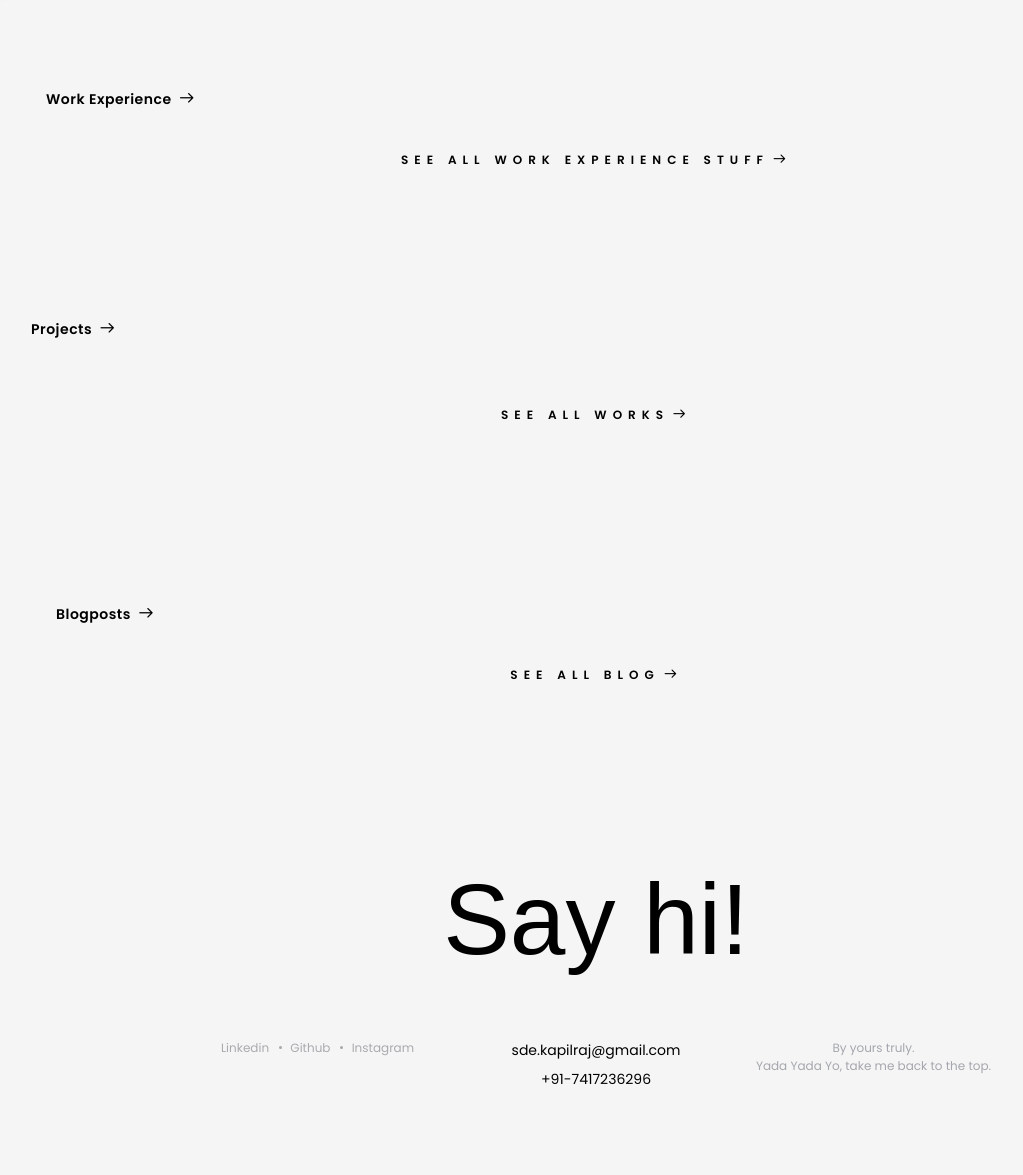
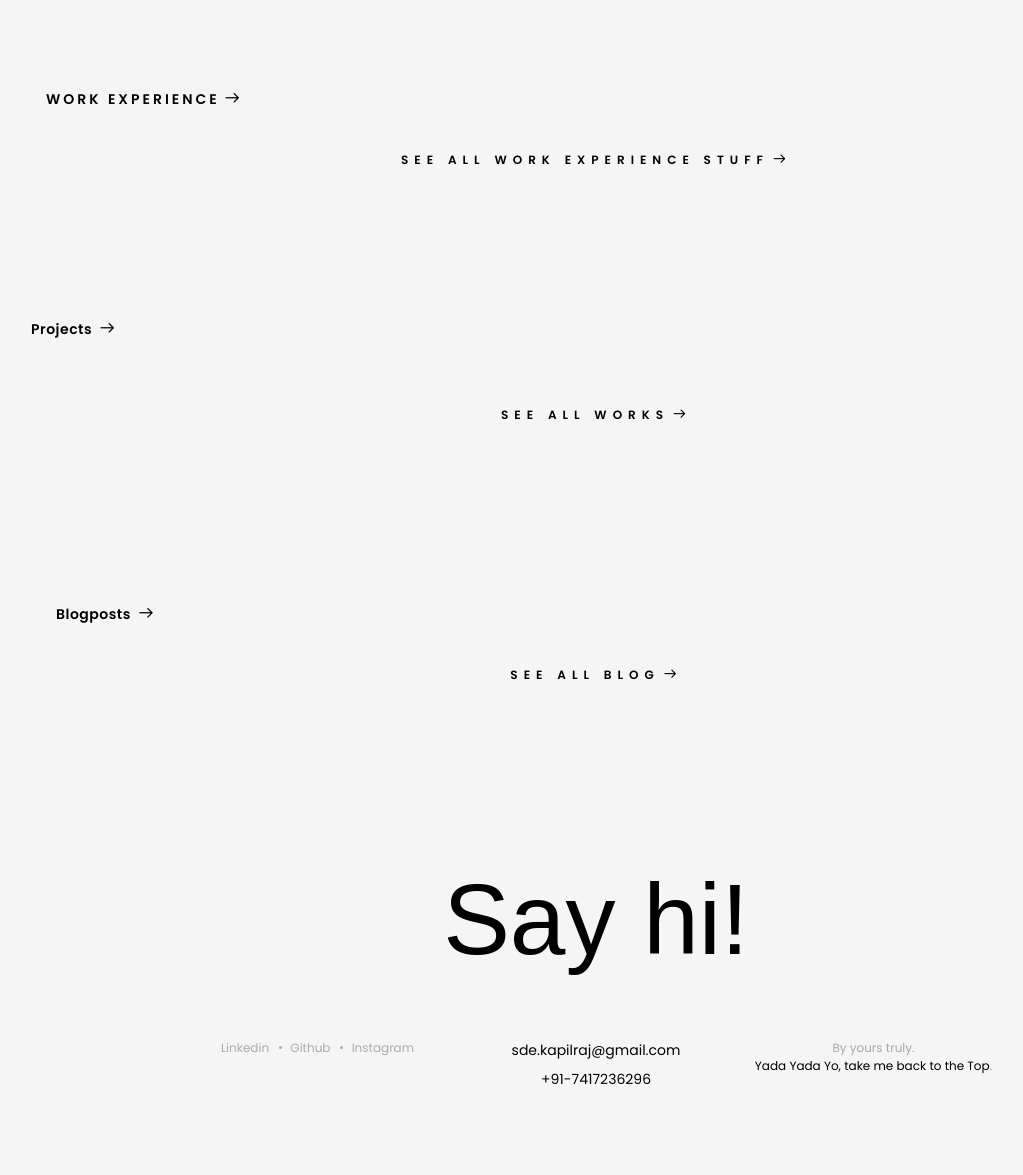
Before and after one commit to init-fun/project2, a Django app: template blog/templates/blog/post/list.html in a window 1280 px wide. Shown: the part 801-1976 px from the top of the page, without its empty margins (94-1117 px from the left). Run offline with Django 3.2, Linux system fonts and the light colour scheme; the template is opened without the code that fills it, so the values that code supplies are empty; some libraries are stand-ins or nearby versions; some web fonts are replaced.

Commit message:
before changes

```diff
--- a/blog/templates/blog/base.html
+++ b/blog/templates/blog/base.html
@@ -48,7 +48,7 @@
     <title>Hey there!</title>
 </head>
 
-<body class="apo-header-vertical-left">
+<body class="apo-header-vertical-left" id="home">
     <!-- Hidden Side Column-->
     <div>
         <aside id="apo-hidden-column" class="apo-hidden-column">
@@ -56,7 +56,7 @@
                 <header class="apo-hidden-column-header">
                     <div class="apo-hidden-column-col">
                         <div class="apo-grid apo-cols-2">
-                            <div class="apo-grid-col"><a href="#" class="apo-logo"><img
+                            <div class="apo-grid-col"><a href="#" id="home" class="apo-logo"><img
                                         src='{% static "images/logo003.png"%}' alt="" /></a></div>
                             <div class="apo-grid-col apo-align-right">
                                 <!-- Social Networks-->
@@ -78,20 +78,20 @@
                         <!-- Navigation-->
                         <nav class="apo-navigation-container">
                             <ul class="apo-navigation">
-                                <li class="apo-has-children apo-current"><a href="index.html">Home</a>
+                                <li class="apo-has-children apo-current"><a href="#home">Home</a>
 
                                 </li>
-                                <li class="apo-has-children"><a href="pages_about_us.html">Projects</a>
+                                <li class="apo-has-children"><a href="#gotoProject">Projects</a>
 
                                 </li>
-                                <li class="apo-has-children"><a href="portfolio_masonry_fit_width_4_columns.html">Work
+                                <li class="apo-has-children"><a href="#gotoWorkExp">Work
                                         Experience</a>
 
                                 </li>
-                                <li class="apo-has-children"><a href="blog_classic_sortable_3_columns.html">Blog</a>
+                                <li class="apo-has-children"><a href="#gotoBlogposts">Blog</a>
 
                                 </li>
-                                <li><a href="pages_contact.html">Contact</a></li>
+                                <li><a href="#gotoContact">Contact</a></li>
                             </ul>
                         </nav>
                         <!-- End Navigation-->
@@ -189,7 +189,7 @@
             data-destroy-on-mobile="true" class="apo-full-page-container">
 
             <!-- ABOUT ME -->
-            <div class="fp-section">
+            <div class="fp-section" id="top">
                 <!-- Full Height Article-->
                 <article class="apo-fh-article">
                     <!-- Article Media-->
@@ -223,12 +223,12 @@
             <!-- END OF ABOUT ME -->
 
             <!-- WORK EXP -->
-            <div class="fp-section">
+            <div class="fp-section" id="gotoWorkExp">
                 <div class="apo-section">
                     <div class="container">
                         <!-- Isotope-->
                         <div class="grid-sizer"></div>
-                        <div class="apo-section-main-action apo-btn" id="module">
+                        <div class="apo-section-main-action apo-btn" id="work module">
                             Work Experience
                         </div>
                         <!-- <h1 class="text-center mb-5 display-4" style="color:black;">
@@ -253,7 +253,7 @@
             <!-- end of WORK EXP -->
 
             <!-- PROJECTS -->
-            <div class="fp-section">
+            <div class="fp-section" id="gotoProject">
                 <div class="container">
                     <div class="apo-section">
                         <!-- Isotope-->
@@ -276,13 +276,12 @@
                     </div>
                 </div>
             </div>
+            <!-- end of PROJECTS -->
+
         </div>
-        <!-- end of PROJECTS -->
-
-
 
         <!-- BLOG -->
-        <div class="fp-section">
+        <div class="fp-section" id="gotoBlogposts">
             <div class="apo-section">
                 <div class="container">
                     <!-- Isotope-->
@@ -307,7 +306,7 @@
         <!-- end of BLOG -->
 
         <!-- CONTACT ME ----FOOTER  -->
-        <div class="fp-section fp-centered-content">
+        <div class="fp-section fp-centered-content" id="gotoContact">
             <div class="apo-section apo-contact-section">
                 <div class="apo-contact-section-body">
                     <div class="container">
@@ -335,7 +334,7 @@
                             </div>
                             <div class="col-sm-6">
                                 By yours truly.<br>
-                                Yada Yada Yo, take me back to the top.
+                                <a href="#top">Yada Yada Yo, take me back to the Top</a>.
 
                             </div>
 
@@ -346,7 +345,7 @@
         </div>
         <!-- end of CONTACT ME ----- FOOTER -->
     </div>
-    </div>
+
     <!-- End Page Content-->
 
     <!-- Vendor JS-->
```
Also changed, not shown: blog/templates/blog/post/comingsoon.html (added).
